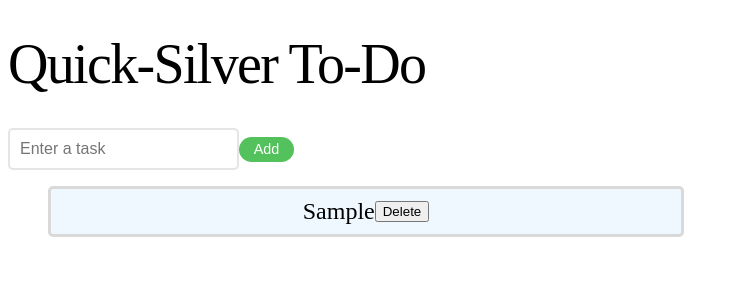
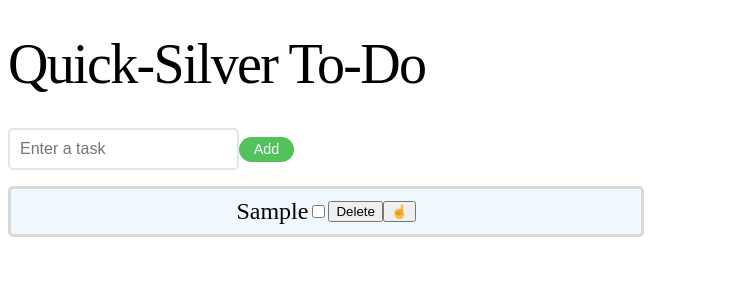
Before and after one commit to V33blvck/quick-silver, a React (Vite) app: page / in a window 1280 px wide. Both pictures are taken after typing "Sample" into the empty fields and a click on the button "Add". Shown: the top 300 px of the page, without its empty margins (0-739 px from the left). Built offline with nearby package versions, Linux system fonts and the light colour scheme.

Commit message:
updated state of delete button for any index, added checkbox

```diff
--- a/src/quick-silver.tsx
+++ b/src/quick-silver.tsx
@@ -1,8 +1,13 @@
 import React, { useState, useRef, useEffect } from "react";
 
 function QuickSilver_toDo() {
-  const [tasks, setTasks] = useState<string[]>([]);
+  const [tasks, setTasks] = useState<Task[]>([]);
   const [newTask, setNewTask] = useState<string>("");
+  type Task = {
+    id: number;
+    text: string;
+    completed: boolean;
+  };
 
   function handleInputChange(event: React.ChangeEvent<HTMLInputElement>) {
     setNewTask(event.target.value);
@@ -10,13 +15,44 @@ function QuickSilver_toDo() {
 
   function addTask() {
     if (newTask.trim() !== "") {
-      setTasks((t) => [...t, newTask]);
+      const task: Task = {
+        id: Date.now(),
+        text: newTask.trim(),
+        completed: false,
+      };
+      setTasks((t) => [...t, task]);
       setNewTask("");
     }
   }
-  function deleteTask(index: number) {
-    const updatedTasks = tasks.filter((element, i) => i !== index);
+
+  function deleteTask(taskId: number) {
+    const updatedTasks = tasks.filter((element) => element.id !== taskId);
     setTasks(updatedTasks);
+  }
+
+  function moveUp(index: number) {
+    if (index > 0) {
+      const updatedTasks = [...tasks];
+      [updatedTasks[index], updatedTasks[index - 1]] = [
+        updatedTasks[index - 1],
+        updatedTasks[index],
+      ];
+      setTasks(updatedTasks);
+    }
+  }
+
+  function toggleTask(taskId: number) {
+    setTasks((prevTasks) =>
+      prevTasks.map((task) => {
+        if (task.id === taskId) {
+          return {
+            ...task,
+            completed: !task.completed,
+          };
+        }
+        return task;
+      }),
+    );
   }
 
   return (
@@ -34,16 +70,36 @@ function QuickSilver_toDo() {
         </button>
       </div>
 
-      <ol>
+      <ul>
         {tasks.map((task, index) => (
-          <li key={index}>
-            <span className="text">{task}</span>
-            <button className="delete-button" onClick={() => deleteTask(index)}>
+          <li key={task.id}>
+            <span
+              style={{
+                textDecoration: task.completed ? "line-through" : "none",
+              }}
+              className="text"
+            >
+              {task.text}
+            </span>
+            <input
+              type="checkbox"
+              checked={task.completed}
+              onChange={() => toggleTask(task.id)}
+              className="checker"
+            ></input>
+
+            <button
+              className="delete-button"
+              onClick={() => deleteTask(task.id)}
+            >
               Delete
+            </button>
+            <button className="move-up" onClick={() => moveUp(index)}>
+              ☝️
             </button>
           </li>
         ))}
-      </ol>
+      </ul>
     </div>
   );
 }
```
